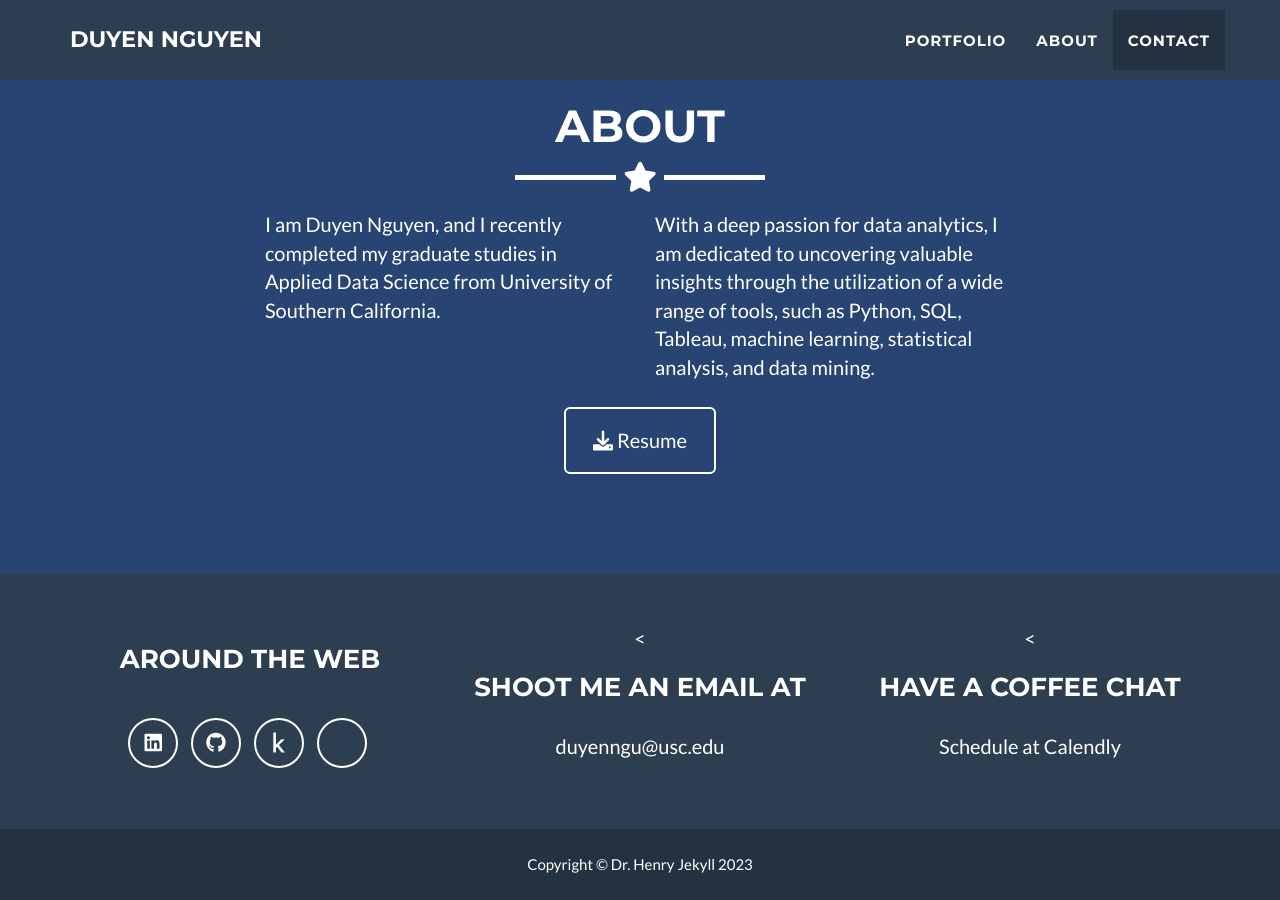
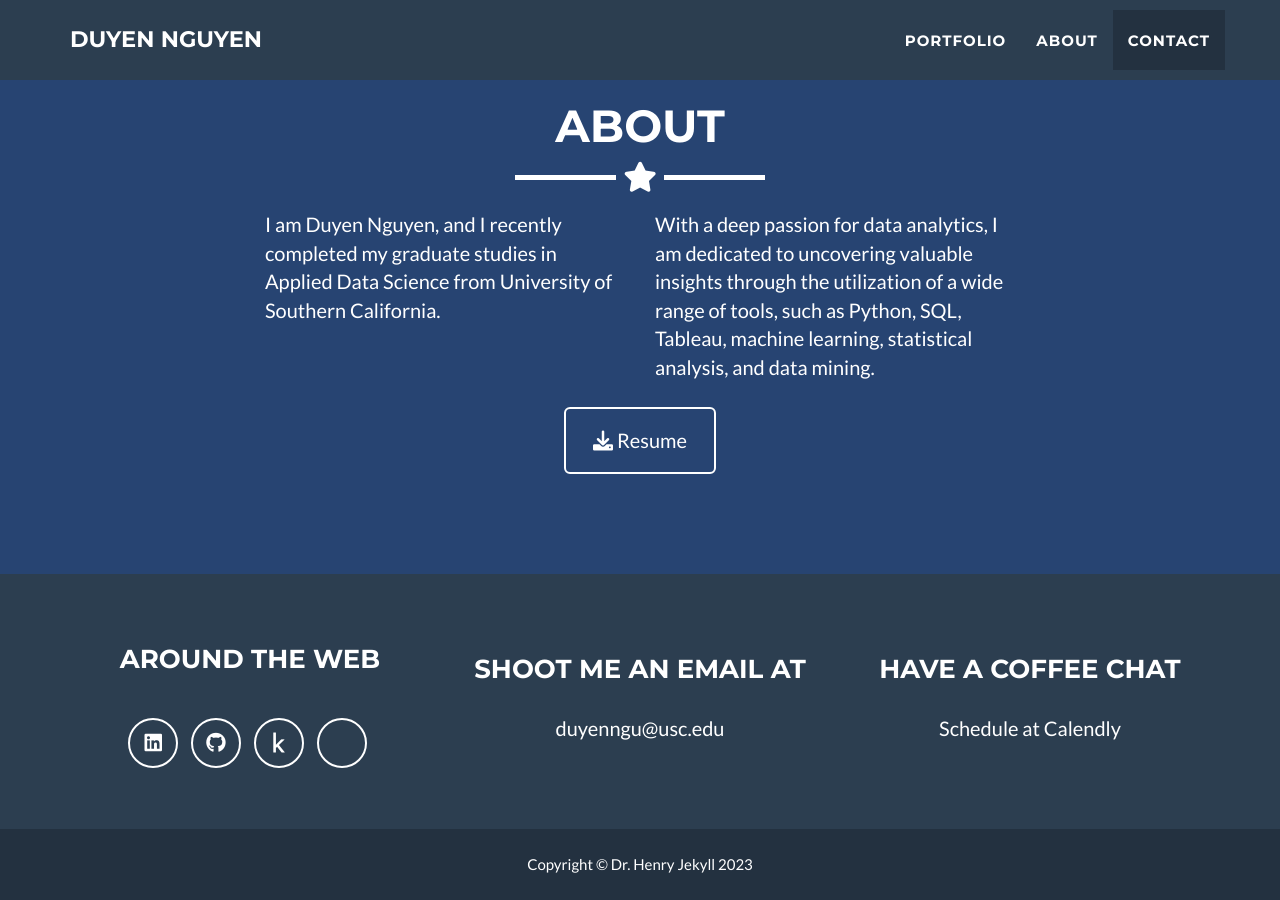
Before and after one commit to duyen21/portfolio, a Jekyll site: the page built from _posts/2014-07-18-project-1.markdown, in a window 1280 px wide and 900 px high, scrolled down 1715 px. Built offline with Jekyll 4.4.1, drawn with Linux system fonts in a browser that asks for light colours.

Commit message:
Update contact.html

```diff
--- a/_includes/contact.html
+++ b/_includes/contact.html
@@ -14,13 +14,13 @@
             {% endfor %}
           </ul>
         </div>
+        <p></p>
         <div class="footer-col col-md-4">
-          <p><</p>
           <h3>{{ site.footer.emails }}</h3>
           <p>{{ site.emails }}</p>
         </div>
+        <p></p>
         <div class="footer-col col-md-4">
-          <p><</p>
           <h3>{{ site.footer.credits }}</h3>
           <p>{{ site.credits }}</p>
         </div>
```
